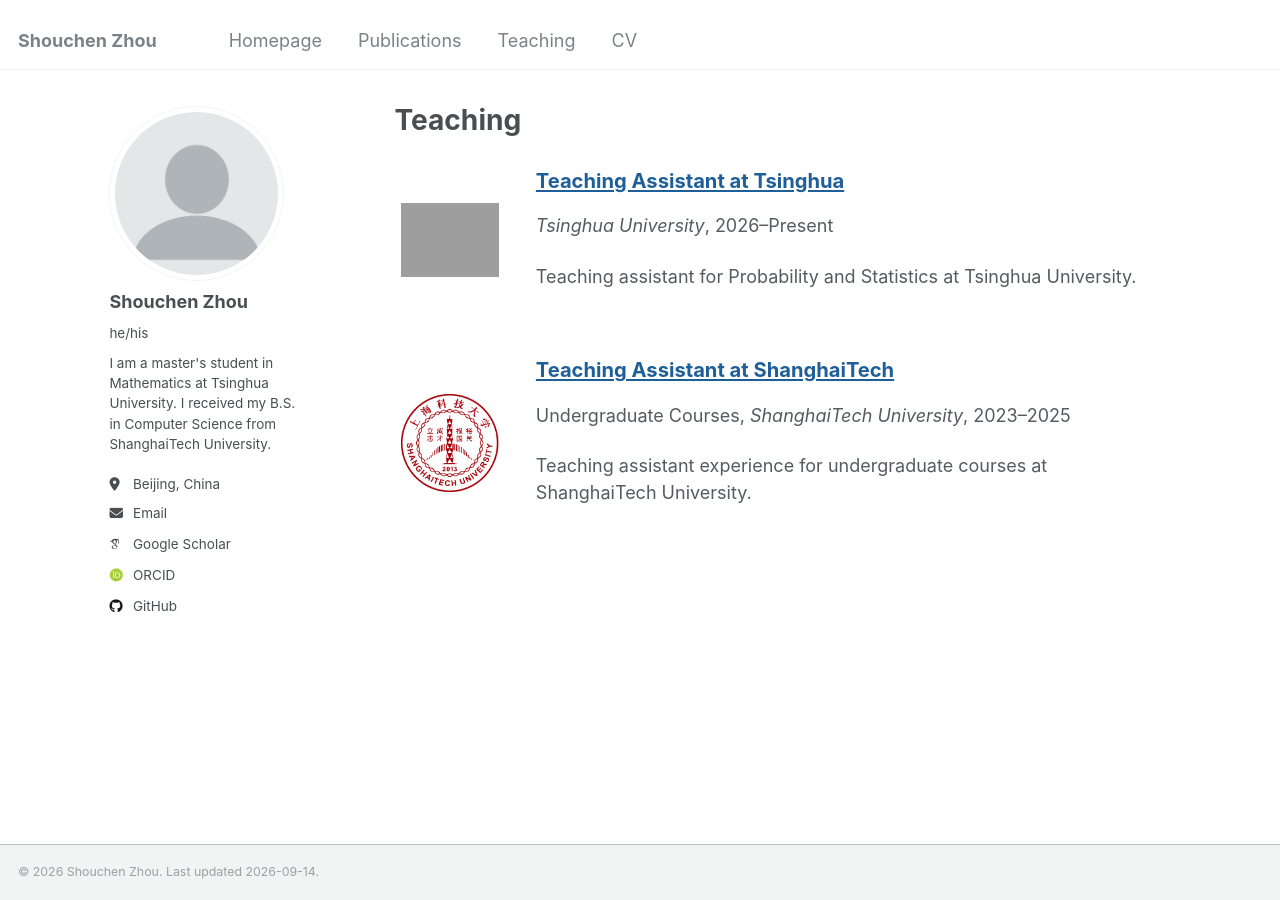
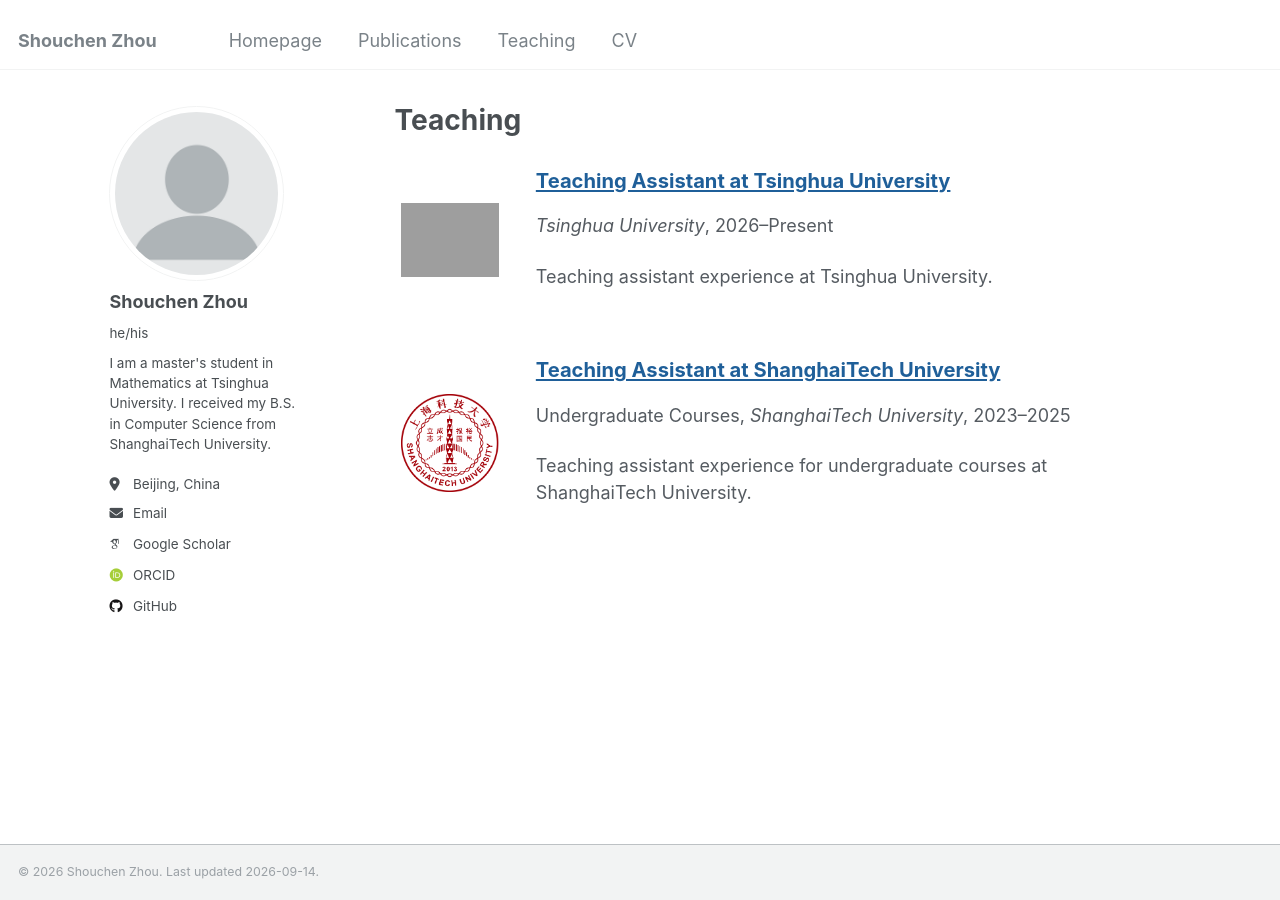
Before and after one commit to zsc2003/zsc2003.github.io, a Jekyll site: the page built from _pages/teaching.html, in a window 1280 px wide. Built offline with Jekyll 4.4.1, drawn with Linux system fonts in a browser that asks for light colours; some web fonts are replaced.

Commit message:
update teaching

```diff
--- a/_teaching/ShanghaiTech.md
+++ b/_teaching/ShanghaiTech.md
@@ -1,5 +1,5 @@
 ---
-title: "Teaching Assistant at ShanghaiTech"
+title: "Teaching Assistant at ShanghaiTech University"
 collection: teaching
 type: "Undergraduate Courses"
 permalink: /teaching/ShanghaiTech
--- a/_teaching/Tsinghua.md
+++ b/_teaching/Tsinghua.md
@@ -1,5 +1,5 @@
 ---
-title: "Teaching Assistant at Tsinghua"
+title: "Teaching Assistant at Tsinghua University"
 collection: teaching
 permalink: /teaching/Tsinghua
 venue: "Tsinghua University"
@@ -7,7 +7,7 @@ date: 2026-09-01
 ongoing: true
 location: "Beijing, China"
 logo: /images/logo/Tsinghua_Logo.png
-excerpt: "Teaching assistant for Probability and Statistics at Tsinghua University."
+excerpt: "Teaching assistant experience at Tsinghua University."
 ---
 
 I have served as a teaching assistant at Tsinghua University since 2026.
```
